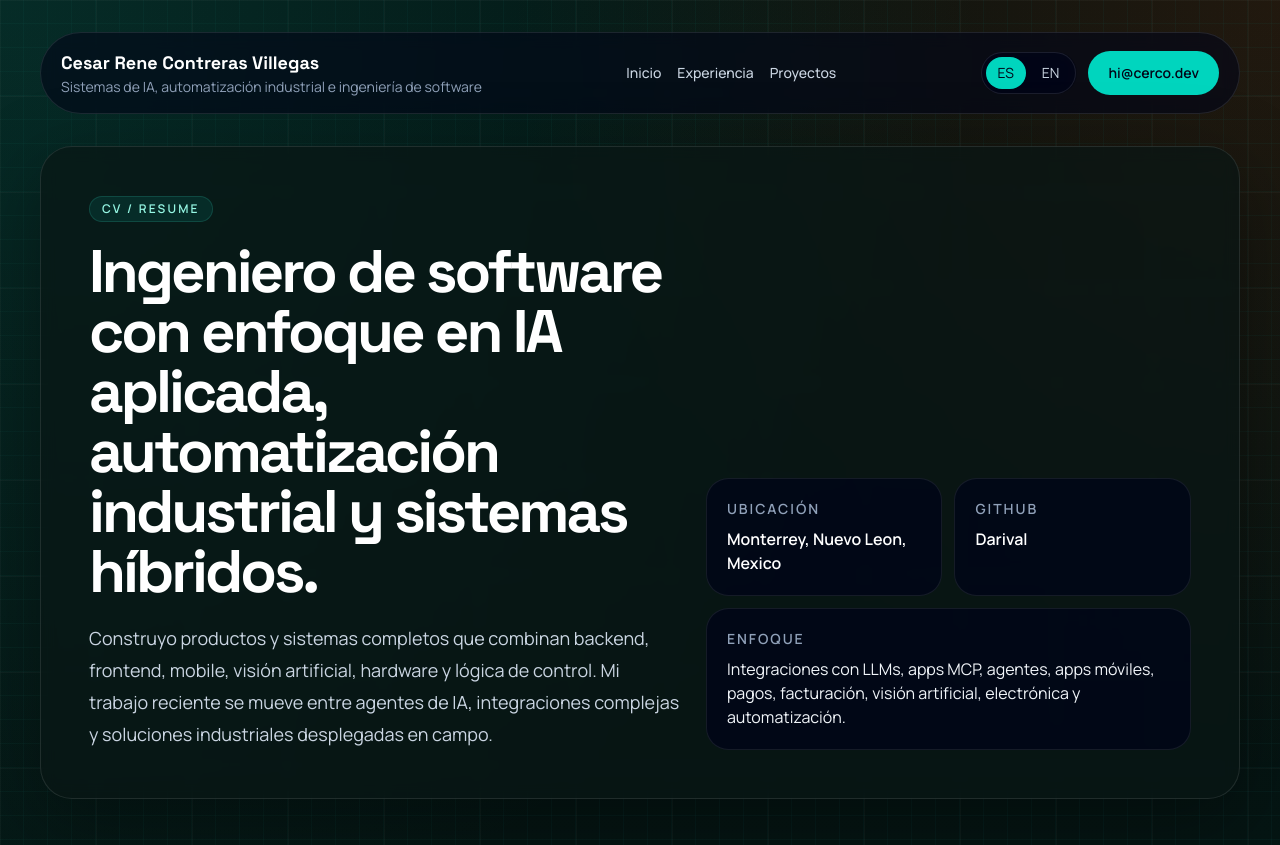
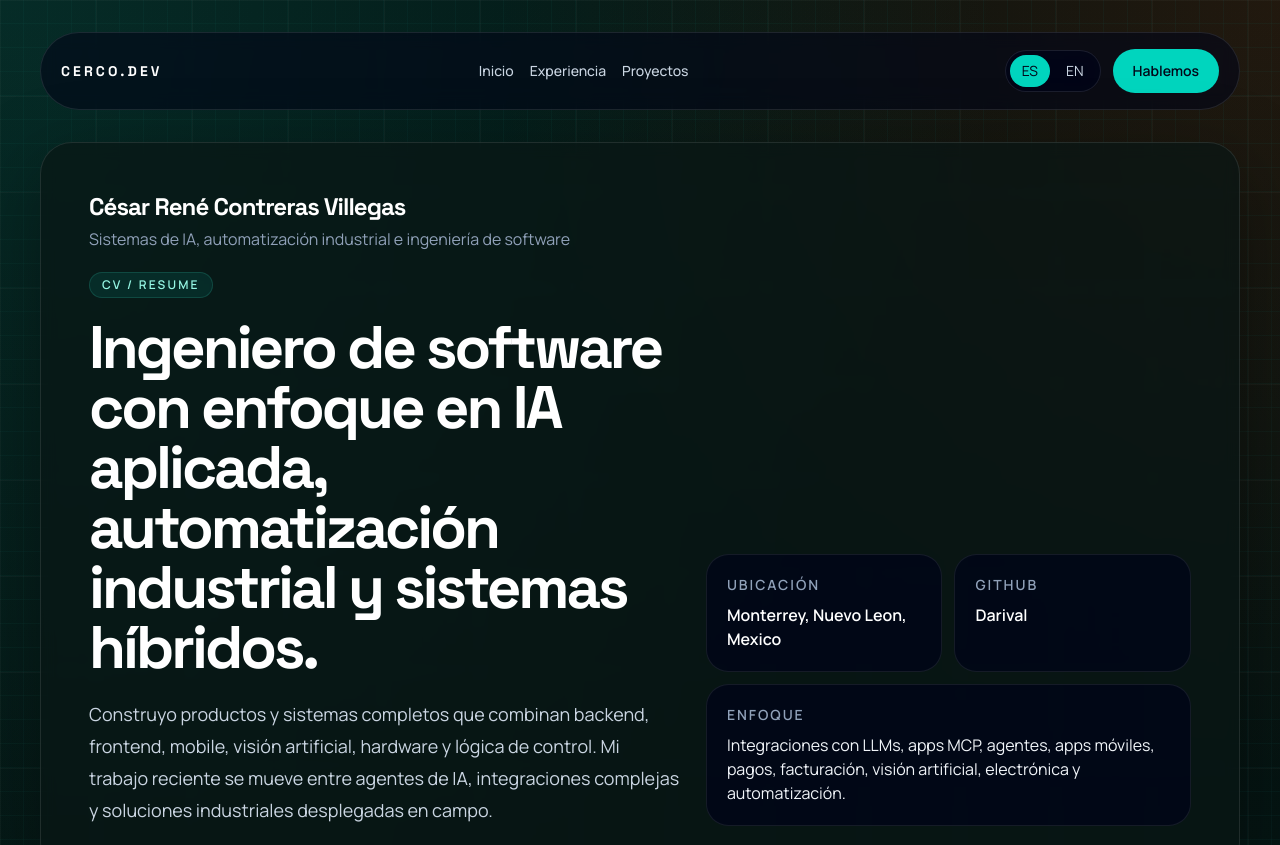
Before and after one commit to Darival/resume, a website: page cv.html in a window 1280 px wide. Shown: the top 845 px of the page. Drawn offline with Linux system fonts and the light colour scheme.

Commit message:
fix: correct spelling and accentuation for César René Contreras Villegas in HTML, CSS, and translations

```diff
--- a/cv.html
+++ b/cv.html
@@ -4,21 +4,21 @@
 <head>
     <meta charset="UTF-8">
     <meta name="viewport" content="width=device-width, initial-scale=1.0">
-    <title data-i18n="cv.title">Cesar Rene Contreras Villegas | CV</title>
-    <meta name="description" content="Resume and selected work by Cesar Rene Contreras Villegas across AI systems, industrial automation, electronics, and software engineering." data-i18n-attr="content: cv.description">
+    <title data-i18n="cv.title">César René Contreras Villegas | CV</title>
+    <meta name="description" content="Resume and selected work by César René Contreras Villegas across AI systems, industrial automation, electronics, and software engineering." data-i18n-attr="content: cv.description">
     <meta name="theme-color" content="#071412">
     <meta property="og:type" content="profile">
     <meta property="og:site_name" content="Cerco.dev">
     <meta property="og:url" content="https://cerco.dev/cv.html">
-    <meta property="og:title" content="Cesar Rene Contreras Villegas | CV" data-i18n-attr="content: cv.title">
-    <meta property="og:description" content="Resume and selected work by Cesar Rene Contreras Villegas across AI systems, industrial automation, electronics, and software engineering." data-i18n-attr="content: cv.description">
+    <meta property="og:title" content="César René Contreras Villegas | CV" data-i18n-attr="content: cv.title">
+    <meta property="og:description" content="Resume and selected work by César René Contreras Villegas across AI systems, industrial automation, electronics, and software engineering." data-i18n-attr="content: cv.description">
     <meta property="og:image" content="https://cerco.dev/avatar.jpg">
-    <meta property="og:image:alt" content="Portrait of Cesar Rene Contreras Villegas for sharing the resume" data-i18n-attr="content: cv.socialImageAlt">
+    <meta property="og:image:alt" content="Portrait of César René Contreras Villegas for sharing the resume" data-i18n-attr="content: cv.socialImageAlt">
     <meta name="twitter:card" content="summary_large_image">
-    <meta name="twitter:title" content="Cesar Rene Contreras Villegas | CV" data-i18n-attr="content: cv.title">
-    <meta name="twitter:description" content="Resume and selected work by Cesar Rene Contreras Villegas across AI systems, industrial automation, electronics, and software engineering." data-i18n-attr="content: cv.description">
+    <meta name="twitter:title" content="César René Contreras Villegas | CV" data-i18n-attr="content: cv.title">
+    <meta name="twitter:description" content="Resume and selected work by César René Contreras Villegas across AI systems, industrial automation, electronics, and software engineering." data-i18n-attr="content: cv.description">
     <meta name="twitter:image" content="https://cerco.dev/avatar.jpg">
-    <meta name="twitter:image:alt" content="Portrait of Cesar Rene Contreras Villegas for sharing the resume" data-i18n-attr="content: cv.socialImageAlt">
+    <meta name="twitter:image:alt" content="Portrait of César René Contreras Villegas for sharing the resume" data-i18n-attr="content: cv.socialImageAlt">
     <link rel="canonical" href="https://cerco.dev/cv.html">
     <link rel="icon" type="image/svg+xml" href="favicon.svg">
     <link rel="shortcut icon" href="favicon.svg">
@@ -32,22 +32,19 @@
 
 <body class="min-h-screen">
     <header class="shell py-6 sm:py-8">
-        <div class="flex flex-col gap-4 rounded-full border border-white/10 bg-slate-950/60 px-5 py-4 backdrop-blur lg:flex-row lg:items-center lg:justify-between">
-            <div>
-                <div class="font-display text-lg font-bold text-white">Cesar Rene Contreras Villegas</div>
-                <div class="text-sm text-slate-400" data-i18n="cv.introTagline">AI systems, automatizacion industrial y software engineering</div>
-            </div>
-            <nav class="flex flex-wrap items-center gap-4 text-sm">
+        <div class="flex items-center justify-between gap-3 rounded-full border border-white/10 bg-slate-950/60 px-4 py-3 backdrop-blur sm:gap-4 sm:px-5 sm:py-4">
+            <a href="index.html" class="shrink-0 font-display text-xs font-bold uppercase tracking-[0.18em] text-white sm:text-sm sm:tracking-[0.22em]">Cerco.dev</a>
+            <nav class="flex min-w-0 flex-nowrap items-center gap-2 text-[11px] sm:gap-4 sm:text-sm">
                 <a href="index.html" class="nav-link" data-i18n="shared.navLanding">Landing</a>
                 <a href="#experience" class="nav-link" data-i18n="shared.navExperience">Experiencia</a>
                 <a href="#projects" class="nav-link" data-i18n="shared.navProjects">Proyectos</a>
             </nav>
-            <div class="flex flex-wrap items-center gap-3">
+            <div class="flex shrink-0 items-center gap-2 sm:gap-3">
                 <div class="language-toggle" data-language-toggle>
                     <button type="button" data-lang="es" aria-pressed="false">ES</button>
                     <button type="button" data-lang="en" aria-pressed="false">EN</button>
                 </div>
-                <a href="mailto:hi@cerco.dev" class="button-primary">hi@cerco.dev</a>
+                <a href="mailto:hi@cerco.dev" class="button-primary hidden sm:inline-flex" data-i18n="shared.ctaTalk">Hablemos</a>
             </div>
         </div>
     </header>
@@ -56,6 +53,10 @@
         <section class="hero-card hero-card-resume px-6 py-8 sm:px-8 sm:py-10 lg:px-12 lg:py-12">
             <div class="grid gap-6 lg:grid-cols-[1.1fr_0.9fr] lg:items-end">
                 <div class="space-y-5">
+                    <div class="space-y-1">
+                        <p class="font-display text-xl font-bold tracking-[-0.04em] text-white sm:text-2xl">César René Contreras Villegas</p>
+                        <p class="text-sm text-slate-400 sm:text-base" data-i18n="cv.introTagline">AI systems, automatizacion industrial y software engineering</p>
+                    </div>
                     <span class="eyebrow" data-i18n="shared.labelResumeBadge">CV / Resume</span>
                     <h1 class="max-w-4xl text-4xl font-bold tracking-[-0.05em] text-white sm:text-5xl lg:text-6xl" data-i18n="cv.heroTitle">Ingeniero de software con enfoque en AI aplicada, automatizacion industrial y sistemas hibridos.</h1>
                     <p class="max-w-3xl text-lg leading-8 text-slate-300" data-i18n="cv.heroBody">Construyo productos y sistemas completos que mezclan backend, frontend, mobile, vision artificial, hardware y logica de control. Mi trabajo reciente se mueve entre agentes de AI, integraciones complejas y soluciones industriales desplegadas en campo.</p>
--- a/translations.js
+++ b/translations.js
@@ -27,9 +27,9 @@ window.SITE_TRANSLATIONS = {
       metaThemeColor: "#071412"
     },
     landing: {
-      title: "Cesar Rene Contreras Villegas | IA + Automatización Industrial",
-      description: "Sistemas de IA, automatización industrial, electrónica, apps móviles y software a medida por Cesar Rene Contreras Villegas.",
-      socialImageAlt: "Retrato de Cesar Rene Contreras Villegas para compartir el sitio",
+      title: "César René Contreras Villegas | IA + Automatización Industrial",
+      description: "Sistemas de IA, automatización industrial, electrónica, apps móviles y software a medida por César René Contreras Villegas.",
+      socialImageAlt: "Retrato de César René Contreras Villegas para compartir el sitio",
       heroTitle: "Construyo sistemas que conectan IA, hardware y operación en el mundo real.",
       heroBody: "Trabajo en integraciones con LLMs, agentes, aplicaciones MCP, visión artificial, electrónica y apps móviles o web para resolver problemas concretos de negocio e ingeniería.",
       heroPillAgents: "Agentes e integraciones con APIs de IA como ChatGPT, Gemini y Claude",
@@ -49,12 +49,12 @@ window.SITE_TRANSLATIONS = {
       todayBadge: "Lo que hago hoy",
       todayParagraph1: "Me interesa trabajar en proyectos donde el software, la automatización y el hardware se cruzan. Si el problema requiere diseñar la API, la app, la lógica y también la tarjeta controladora, ese tipo de reto me resulta muy natural.",
       todayParagraph2: "No vendo una lista genérica de tecnologías. Me enfoco en resolver sistemas completos: desde una experiencia de usuario limpia hasta una integración industrial que tiene que funcionar en campo.",
-      avatarAlt: "Retrato de Cesar Rene Contreras Villegas"
+      avatarAlt: "Retrato de César René Contreras Villegas"
     },
     cv: {
-      title: "Cesar Rene Contreras Villegas | CV",
-      description: "CV y trabajo seleccionado de Cesar Rene Contreras Villegas en sistemas de IA, automatización industrial, electrónica e ingeniería de software.",
-      socialImageAlt: "Retrato de Cesar Rene Contreras Villegas para compartir el CV",
+      title: "César René Contreras Villegas | CV",
+      description: "CV y trabajo seleccionado de César René Contreras Villegas en sistemas de IA, automatización industrial, electrónica e ingeniería de software.",
+      socialImageAlt: "Retrato de César René Contreras Villegas para compartir el CV",
       introTagline: "Sistemas de IA, automatización industrial e ingeniería de software",
       heroTitle: "Ingeniero de software con enfoque en IA aplicada, automatización industrial y sistemas híbridos.",
       heroBody: "Construyo productos y sistemas completos que combinan backend, frontend, mobile, visión artificial, hardware y lógica de control. Mi trabajo reciente se mueve entre agentes de IA, integraciones complejas y soluciones industriales desplegadas en campo.",
@@ -110,9 +110,9 @@ window.SITE_TRANSLATIONS = {
       metaThemeColor: "#071412"
     },
     landing: {
-      title: "Cesar Rene Contreras Villegas | AI + Industrial Automation",
-      description: "AI systems, industrial automation, electronics, mobile apps, and custom software by Cesar Rene Contreras Villegas.",
-      socialImageAlt: "Portrait of Cesar Rene Contreras Villegas for sharing the site",
+      title: "César René Contreras Villegas | AI + Industrial Automation",
+      description: "AI systems, industrial automation, electronics, mobile apps, and custom software by César René Contreras Villegas.",
+      socialImageAlt: "Portrait of César René Contreras Villegas for sharing the site",
       heroTitle: "I build systems that connect AI, hardware, and real-world operations.",
       heroBody: "I work across LLM integrations, agents, MCP applications, computer vision, electronics, and mobile or web apps to solve concrete business and engineering problems.",
       heroPillAgents: "Agents and AI API integrations across ChatGPT, Gemini, and Claude",
@@ -132,12 +132,12 @@ window.SITE_TRANSLATIONS = {
       todayBadge: "What I do today",
       todayParagraph1: "I enjoy working on projects where software, automation, and hardware intersect. If the problem requires designing the API, the app, the control logic, and the controller board, that kind of challenge feels very natural to me.",
       todayParagraph2: "I do not sell a generic list of technologies. I focus on solving complete systems, from a clean user experience to an industrial integration that has to work reliably in the field.",
-      avatarAlt: "Portrait of Cesar Rene Contreras Villegas"
+      avatarAlt: "Portrait of César René Contreras Villegas"
     },
     cv: {
-      title: "Cesar Rene Contreras Villegas | CV",
-      description: "Resume and selected work by Cesar Rene Contreras Villegas across AI systems, industrial automation, electronics, and software engineering.",
-      socialImageAlt: "Portrait of Cesar Rene Contreras Villegas for sharing the resume",
+      title: "César René Contreras Villegas | CV",
+      description: "Resume and selected work by César René Contreras Villegas across AI systems, industrial automation, electronics, and software engineering.",
+      socialImageAlt: "Portrait of César René Contreras Villegas for sharing the resume",
       introTagline: "AI systems, industrial automation, and software engineering",
       heroTitle: "Software engineer focused on applied AI, industrial automation, and hybrid systems.",
       heroBody: "I build complete products and systems that combine backend, frontend, mobile, computer vision, hardware, and control logic. My recent work spans AI agents, complex integrations, and industrial solutions deployed in the field.",
```
Also changed, not shown: index.html (+14 -14 lines), src/tailwind.css, style.css.
